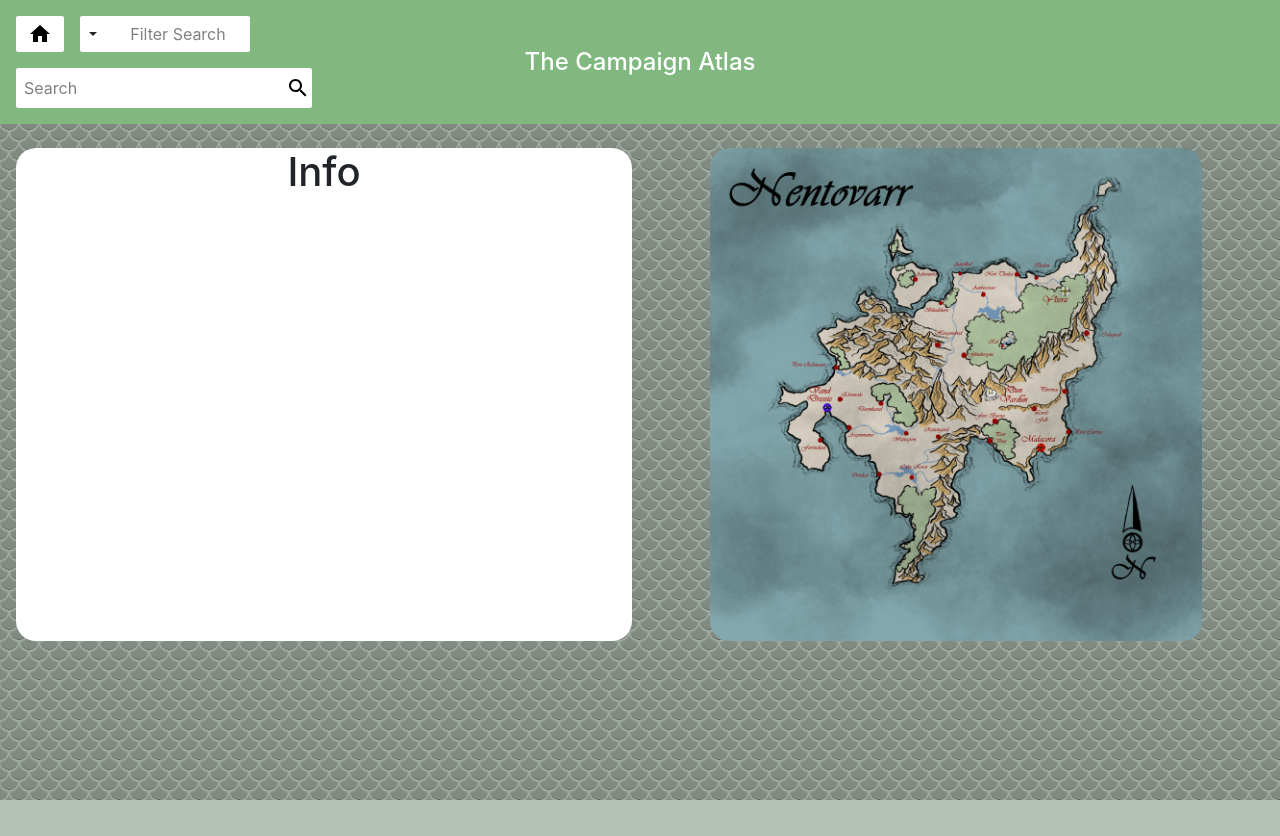
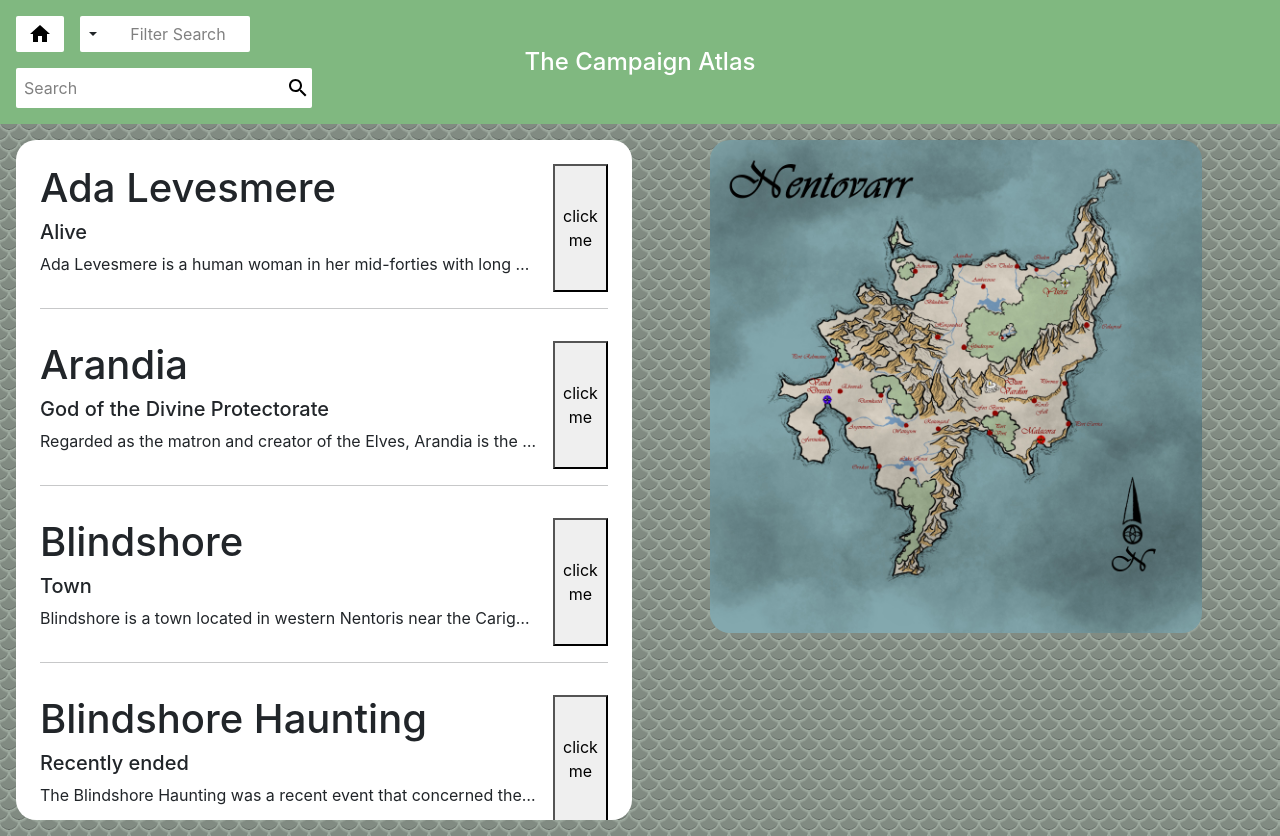
Before and after one commit to michaelb-sm/campaign-atlas, a React (Create React App) app: page / in a window 1280 px wide. Before the commit the page ends 800 px from the top, so only its background shows below. Built offline with nearby package versions, Linux system fonts and the light colour scheme.

Commit message:
added main page data viewing and filtering

```diff
--- a/src/App.css
+++ b/src/App.css
@@ -22,10 +22,10 @@
 /* BODY */
 
 .App-body {
-  padding: 1.5em 1em;
+  padding: 1em 1em;
 
   display: grid;
-  grid-template-columns: 1fr 1fr;
+  grid-template-columns: minmax(0, 1fr) minmax(0, 1fr);
   gap: 1em;
 }
 
--- a/src/App.js
+++ b/src/App.js
@@ -1,23 +1,67 @@
+import React, { useState } from "react";
 import './App.css';
 import SearchBar from './components/SearchBar';
 import InfoContainer from './components/InfoContainer';
 import ViewContainer from './components/ViewContainer';
 
 import PersonData from './data/people.json';
+import FactionData from './data/factions.json';
+import PlaceData from './data/places.json';
+import EventData from './data/events.json';
+import ThingData from './data/things.json';
+import EntityData from './data/entities.json';
+import CreatureData from './data/creatures.json';
 
 function App() {
+  // const allData = PersonData.concat(FactionData).concat(PlaceData).concat(EventData).concat(ThingData).concat(EntityData).concat(CreatureData);
+  const allData = [...PersonData, ...FactionData, ...PlaceData, ...EventData, ...ThingData, ...EntityData, ...CreatureData]
+  allData.sort((a, b) => {
+    let na = a.name.toLowerCase(),
+        nb = b.name.toLowerCase();
+
+        return na.localeCompare(nb);
+  });
+
+  const [filterType, setfilterType] = useState({
+    type: "clear",
+    text: "Filter Search"
+  });
+
+  function handleFilterChange(key, filterText) {
+        if (key === "clear") {
+            setfilterType({
+                type: "clear",
+                text: "Filter Search"
+            });
+        } else {
+            setfilterType({
+                type: key,
+                text: filterText
+            });
+        }
+    }
+
   return (
     <div className="App">
       <header className="App-header">
 
-        <SearchBar placeholder={'Search'} data={PersonData}/>
+        <SearchBar
+          placeholder={'Search'}
+          filterType={filterType}
+          onFilter={handleFilterChange}
+          data={allData}
+        />
         <h1>The Campaign Atlas</h1>
         <div className='viewBar'>
 
         </div>
       </header>
       <div className="App-body">
-        <InfoContainer />
+        <InfoContainer
+            data={filterType.text === "Filter Search" ? allData : allData.filter( (value) => {
+                return value.type === filterType.type;
+            })}
+        />
         <ViewContainer />
       </div>
     </div>
--- a/src/components/InfoContainer.css
+++ b/src/components/InfoContainer.css
@@ -1,8 +1,19 @@
 .info-container {
   background-color: white;
   border-radius: 20px;
+  padding: 1.5em;
+  text-align: left;
+
+  display: flex;
+  flex-direction: column;
+  gap: 1em;
+
+  max-height: 85vh;
+
+  overflow: hidden;
+  overflow-y: auto;
 }
 
-.info-container > * {
-  margin: auto;
+.info-container::-webkit-scrollbar {
+  display: none;
 }
--- a/src/components/InfoContainer.js
+++ b/src/components/InfoContainer.js
@@ -1,9 +1,17 @@
 import './InfoContainer.css';
+import DataCard from './infoComponents/DataCard';
 
-function InfoContainer() {
+function InfoContainer({data}) {
     return (
         <div className='info-container'>
-            <h1>Info</h1>
+            {data.map((value, key) => {
+                return (
+                    <div>
+                        <DataCard name={value.name} status={value.status} body={value.main[0].body}/>
+                        <hr />
+                    </div>
+                    );
+            })}
         </div>
     );
 }
--- a/src/components/SearchBar.css
+++ b/src/components/SearchBar.css
@@ -113,6 +113,7 @@ input:focus {
     box-shadow: rgba(0, 0, 0, 0.35) 0px 5px 15px;
 
     position: absolute;
+    z-index: 10;
 
     overflow: hidden;
     overflow-y: auto;
--- a/src/components/SearchBar.js
+++ b/src/components/SearchBar.js
@@ -5,17 +5,8 @@ import ButtonGroup from "react-bootstrap/ButtonGroup";
 import SearchIcon from "@mui/icons-material/Search";
 import HomeIcon from "@mui/icons-material/Home"
 
-function SearchBar({placeholder, data}) {
-    const [filterType, setFilterType] = useState('Filter Search');
+function SearchBar({placeholder, filterType, onFilter, data}) {
     const [searchCandidates, setSearchCandidates] = useState([]);
-
-    function handleFilterChange(eventKey, event) {
-        if (eventKey === 'clear') {
-            setFilterType('Filter Search');
-        } else {
-            setFilterType(event.target.text);
-        }
-    }
 
     function handleUserInput(event) {
         const inputText = (event.target.value).toLowerCase();
@@ -41,19 +32,19 @@ function SearchBar({placeholder, data}) {
             </button>
 
             {/* Search Filter Dropdown Menu */}
-            <Dropdown as={ButtonGroup} onSelect={handleFilterChange}>
+            <Dropdown as={ButtonGroup} onSelect={(eventKey, event) => {onFilter(eventKey, event.target.text)}}>
                 <Dropdown.Toggle split variant='rounded-light'/>
-                <div className={`filterField ${filterType === "Filter Search" ? "filterPlaceholder" : ""}`}> {filterType} </div>
+                <div className={`filterField ${filterType.text === "Filter Search" ? "filterPlaceholder" : ""}`}> {filterType.text} </div>
                 <Dropdown.Menu variant='rounded-light'>
-                    <Dropdown.Item eventKey='clear'>Clear Filter</Dropdown.Item>
+                    <Dropdown.Item eventKey="clear">Clear Filter</Dropdown.Item>
                     <Dropdown.Divider />
-                    <Dropdown.Item eventKey='person'>Person</Dropdown.Item>
-                    <Dropdown.Item eventKey='faction'>Faction</Dropdown.Item>
-                    <Dropdown.Item eventKey='place'>Place/Location</Dropdown.Item>
-                    <Dropdown.Item eventKey='event'>Event</Dropdown.Item>
-                    <Dropdown.Item eventKey='thing'>Item/Material</Dropdown.Item>
-                    <Dropdown.Item eventKey='entity'>God/Entity</Dropdown.Item>
-                    <Dropdown.Item eventKey='creature'>Creature</Dropdown.Item>
+                    <Dropdown.Item eventKey="person">Person</Dropdown.Item>
+                    <Dropdown.Item eventKey="faction">Faction</Dropdown.Item>
+                    <Dropdown.Item eventKey="place">Place/Location</Dropdown.Item>
+                    <Dropdown.Item eventKey="event">Event</Dropdown.Item>
+                    <Dropdown.Item eventKey="thing">Item/Material</Dropdown.Item>
+                    <Dropdown.Item eventKey="entity">God/Entity</Dropdown.Item>
+                    <Dropdown.Item eventKey="creature">Creature</Dropdown.Item>
                 </Dropdown.Menu>
             </Dropdown>
 
@@ -69,7 +60,7 @@ function SearchBar({placeholder, data}) {
                 {/* Display possible search results */}
                 {searchCandidates.length !== 0 && (
                     <div className='searchCandidates'>
-                        {searchCandidates.slice(0, 15).map((value, key) => {
+                        {searchCandidates.slice(0, 10).map((value, key) => {
                             return <button className='searchItem'>{value.name}</button>
                         })}
                     </div>
--- /dev/null
+++ b/src/components/infoComponents/DataCard.css
@@ -0,0 +1,11 @@
+.dataCard {
+    display: grid;
+    grid-template-columns: minmax(0, 9fr) minmax(0, 1fr);
+    gap: 1em;
+}
+
+.data > *{
+    white-space: nowrap;
+    text-overflow: ellipsis;
+    overflow: hidden;
+}
--- /dev/null
+++ b/src/components/infoComponents/DataCard.js
@@ -0,0 +1,18 @@
+import './DataCard.css';
+
+function DataCard({name, status, body}) {
+    return (
+        <div className='dataCard'>
+            <div className='data'>
+                <h1> {name} </h1>
+                {status !== "" && (
+                    <h5> {status} </h5>
+                )}
+                <p> {body} </p>
+            </div>
+            <button>click me</button>
+        </div>
+    );
+}
+
+export default DataCard;
--- a/src/data/entities.json
+++ b/src/data/entities.json
@@ -2,7 +2,7 @@
     {
         "name": "Arandia",
         "type": "entity",
-        "status": "Member of the Divine Protectorate",
+        "status": "God of the Divine Protectorate",
         "infoLinks": {
             "factions": ["The Conclave of Light"],
             "places": ["Ylsera", "Nentoris"],
@@ -21,7 +21,7 @@
     {
         "name": "Zylena",
         "type": "entity",
-        "status": "Member of the Epochal Order",
+        "status": "God of the Epochal Order",
         "infoLinks": {
             "factions": [],
             "places": ["The Underdark"],
```
